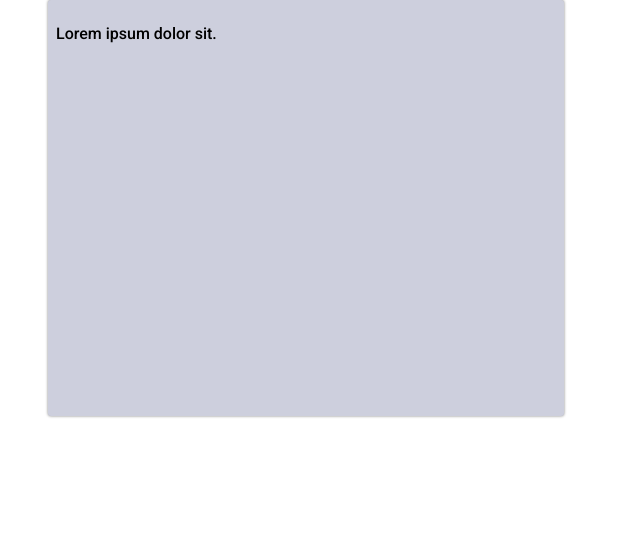
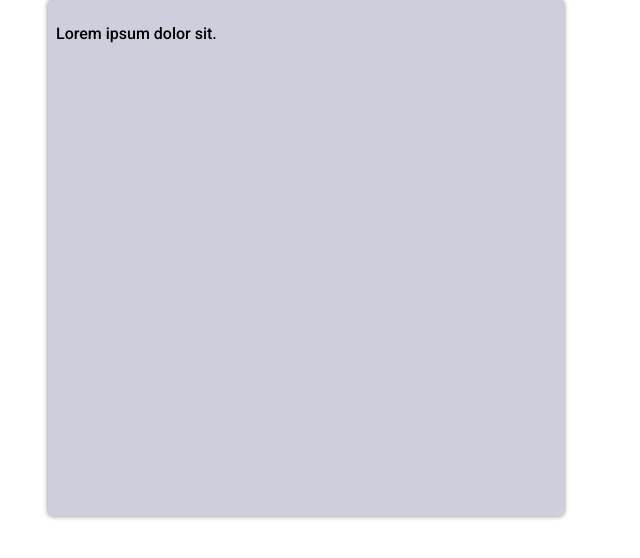
Before and after one commit to luisjavm3/todov2-client, a React (Create React App) app: page /login in a window 1280 px wide. Shown: the top 558 px of the page, without its empty margins (0-640 px from the left). Built offline with nearby package versions, Linux system fonts and the light colour scheme.

Commit message:
improve Peper styles

```diff
--- a/src/components/Paper.jsx
+++ b/src/components/Paper.jsx
@@ -1,8 +1,8 @@
 import React from 'react';
 
-const Paper = ({ children, width = '500px', height = '400px' }) => {
+const Paper = ({ children, maxWidth = '500px', minHeight = '500px' }) => {
   return (
-    <div className="paper" style={{ width: width, height: height }}>
+    <div className="paper" style={{ maxWidth: maxWidth, minHeight: minHeight }}>
       {children}
     </div>
   );
--- a/src/styles/components/_paper.scss
+++ b/src/styles/components/_paper.scss
@@ -1,7 +1,7 @@
 .paper {
   background-color: $paper-bg-color;
-  border-radius: 3px;
-  box-shadow: 0px 0px 3px gray;
+  border-radius: 5px;
+  box-shadow: 0px 0px 5px gray;
   padding: 8px;
   overflow: hidden;
 }
--- a/src/styles/index.scss
+++ b/src/styles/index.scss
@@ -14,6 +14,7 @@ body {
   box-sizing: border-box;
   margin: 0 auto;
   max-width: 1200px;
+  overflow: hidden;
 
   &--padding {
     padding: 0 8px;
```
